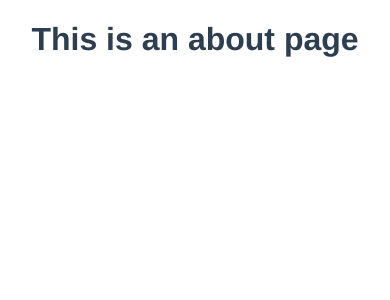
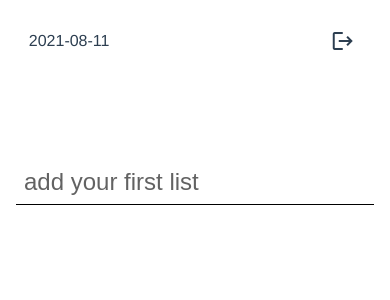
Before and after one commit to Blaise1030/minimalist, a Vue app: page /all in a window 390 px wide. Shown: the top 300 px of the page. Built offline with nearby package versions, Linux system fonts and the light colour scheme.

Commit message:
Finished AllList page

```diff
--- a/src/Task.ts
+++ b/src/models.ts
@@ -1,8 +1,6 @@
-type Task = {
+export type Task = {
   id: number;
   message: string;
   isDone: boolean;
   priority: number;
 };
-
-export default Task;
--- a/src/router/index.ts
+++ b/src/router/index.ts
@@ -1,5 +1,5 @@
 import {createRouter, createWebHistory, RouteRecordRaw} from "vue-router";
-import Home from "../views/List.vue";
+import List from "../views/List.vue";
 import Main from "../views/Main.vue";
 
 const routes: Array<RouteRecordRaw> = [
@@ -9,9 +9,9 @@ const routes: Array<RouteRecordRaw> = [
     component: Main,
   },
   {
-    path: "/home",
-    name: "Home",
-    component: Home,
+    path: "/list",
+    name: "list",
+    component: List,
   },
   {
     path: "/all",
--- a/src/views/AllList.vue
+++ b/src/views/AllList.vue
@@ -1,5 +1,152 @@
 <template>
-  <div class="about">
-    <h1>This is an about page</h1>
+  <nav class="topbar" v-bind:class="{ 'show-bottom-bar': state.showBottomBar }">
+    <p>{{ currentDate }}</p>
+    <IconButton icon="logout" />
+  </nav>
+  <div class="main">
+    <input
+      class="input-box"
+      type="text"
+      v-model="state.newList"
+      @keyup.enter="onSubmit"
+      :placeholder="
+        state.lists.length <= 0 ? 'add your first list' : 'add a new list'
+      "
+    />
+
+    <div class="list">
+      <div
+        class="list-tile"
+        v-for="(element, index) in state.lists"
+        v-bind:key="index"
+      >
+        <h4 @click="onClickListTile">{{ element }}</h4>
+        <IconButton icon="clear" />
+      </div>
+    </div>
   </div>
 </template>
+
+<script lang="ts">
+import IconButton from "@/components/IconButton.vue";
+import router from "@/router";
+import { defineComponent, reactive } from "vue";
+
+export default defineComponent({
+  components: { IconButton },
+  name: "AllList",
+  setup() {
+    const currentDate = new Date()
+      .toISOString()
+      .slice(0, 10)
+      .replace(/-/g, "-");
+    const state = reactive<{ newList: string; lists: string[] }>({
+      newList: "",
+      lists: [],
+    });
+
+    const onSubmit = () => {
+      if (state.newList.trim().length > 0) {
+        state.lists.push(state.newList);
+      }
+      state.newList = "";
+    };
+
+    const onClickListTile = () => {
+      router.push("/list");
+    };
+
+    return { state, onSubmit, onClickListTile, currentDate };
+  },
+});
+</script>
+
+<style scoped>
+.main {
+  width: 40%;
+  margin: auto;
+  padding-top: 8rem;
+  display: flex;
+  align-items: center;
+  justify-content: center;
+  flex-direction: column;
+  box-sizing: border-box;
+}
+
+.input-box {
+  font-size: 1.5rem;
+  border: none;
+  width: 100%;
+  border-bottom: 0.1rem solid black;
+  outline: none;
+  padding: 0.5rem;
+  transition: 0.5s;
+  margin-top: 2rem;
+}
+
+.input-box::placeholder {
+  color: rgba(0, 0, 0, 0.616);
+}
+
+.list {
+  width: 100%;
+  display: flex;
+  flex-direction: column;
+}
+
+.list-tile {
+  display: flex;
+  flex-direction: row;
+  user-select: none;
+  cursor: pointer;
+  width: calc(100% - 1rem);
+  border: 0.1rem solid black;
+  border-radius: 0.4rem;
+  margin-top: 1.5rem;
+  padding-right: 1rem;
+  transition: 0.1s;
+  align-items: center;
+  justify-content: space-between;
+}
+
+.list-tile > h4 {
+  text-align: start;
+  padding: 1rem;
+  width: 100%;
+  word-break: break-all;
+}
+
+.topbar {
+  padding: 1rem 1.8rem;
+  box-sizing: border-box;
+  display: flex;
+  flex-direction: row;
+  align-items: center;
+  justify-content: space-between;
+  position: fixed;
+  text-align: start;
+  z-index: 2;
+  width: 100%;
+  left: 0;
+  top: 0;
+  background-color: white;
+}
+
+.show-bottom-bar {
+  border-bottom: 1px solid #bbbbbb;
+}
+
+@media (max-width: 428px) {
+  .main {
+    width: 100%;
+    height: 100%;
+    padding: 0 1.5rem;
+    padding-top: 8rem;
+    display: flex;
+    align-items: center;
+    justify-content: flex-start;
+    flex-direction: column;
+    box-sizing: border-box;
+  }
+}
+</style>
--- a/src/views/List.vue
+++ b/src/views/List.vue
@@ -80,7 +80,7 @@
 import ListItem from "@/components/ListItem.vue";
 import ListHeader from "@/components/ListHeader.vue";
 import { defineComponent, onMounted, reactive } from "vue";
-import Task from "@/Task";
+import { Task } from "@/models";
 import IconButton from "@/components/IconButton.vue";
 import EmptyState from "@/components/EmptyState.vue";
 import { ISMOBILE } from "@/constants";
```
